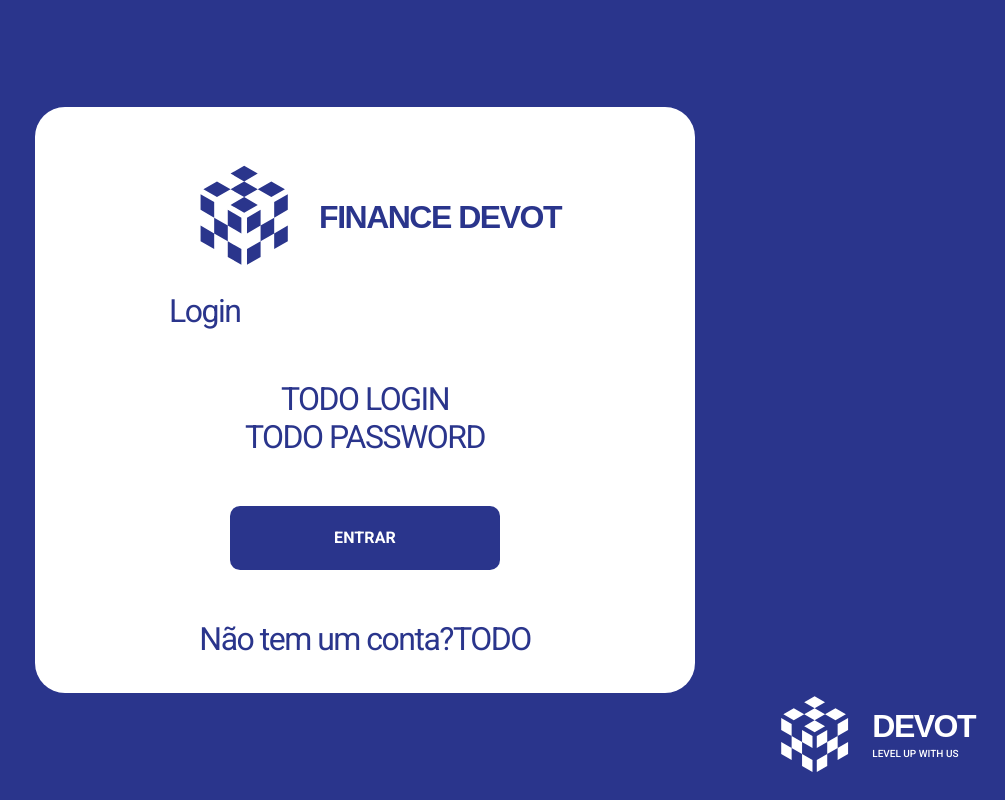
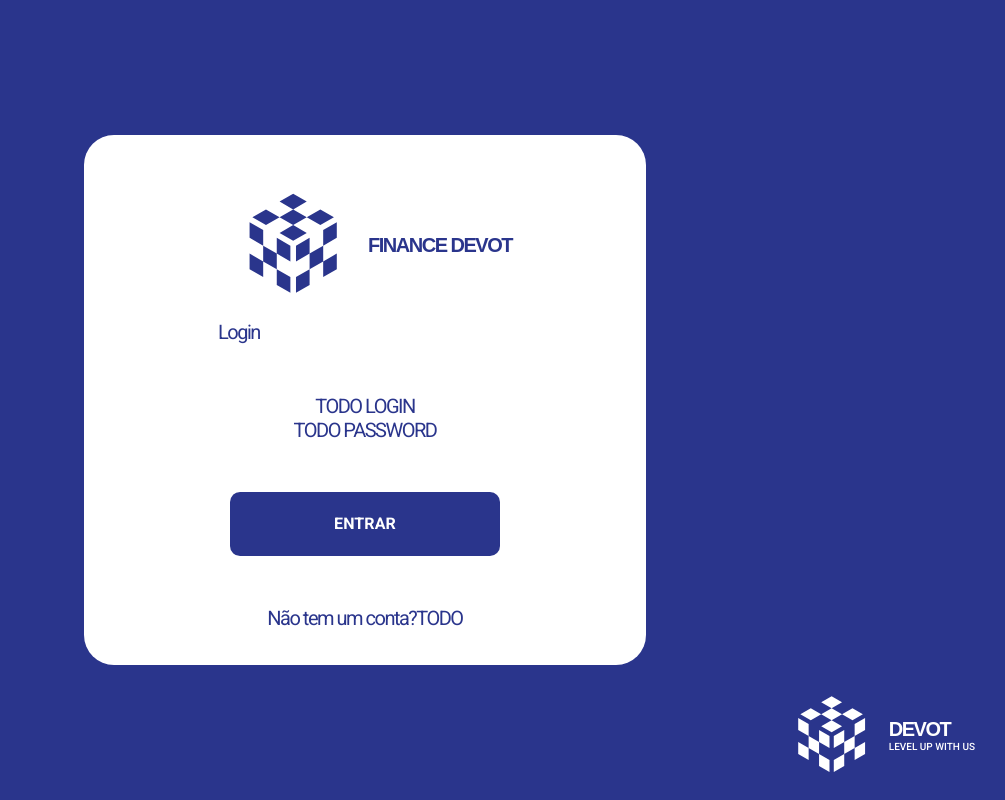
Before and after one commit to devot-academy/devot-finance-web, a Next.js app: page /login in a window 1280 px wide. Shown: the whole page, without its empty margins (275-1280 px from the left). Built offline with nearby package versions, Linux system fonts and the light colour scheme; a web font is replaced by a local one.

Commit message:
px to rem fonts

```diff
--- a/src/app/login/page.tsx
+++ b/src/app/login/page.tsx
@@ -1,7 +1,7 @@
 'use client'
 
 import React from 'react';
-import LoginTemplate from '../../components/template';
+import LoginTemplate from '../../components/templates/login';
 
 export default function Login() {
   return <LoginTemplate />;
--- a/src/components/atoms/text/styles.ts
+++ b/src/components/atoms/text/styles.ts
@@ -1,7 +1,7 @@
 import styled, { css } from 'styled-components'
 import { ITextProps } from './index'
 
-export type IType = keyof typeof typeMapper;
+export type IType = keyof typeof typeMapper
 type ITextComponent = Omit<ITextProps, 'children'>
 
 export const typeMapper = {
@@ -9,7 +9,7 @@
     textFormat: css`
       font-family: ${props => props.theme.FONTS.HEADING};
       font-weight: ${props => props.theme.FONTS.FONT_WEIGHTS.BOLD};
-      font-size: 32px;
+      font-size: 2rem;
       letter-spacing: -1.5px;
       text-align: left;
     `
@@ -18,7 +18,7 @@
     textFormat: css`
       font-family: ${props => props.theme.FONTS.BODY};
       font-weight: ${props => props.theme.FONTS.FONT_WEIGHTS.BOLD};
-      font-size: 40px;
+      font-size: 2.5rem;
       letter-spacing: -1.5px;
       text-align: left;
     `
@@ -27,7 +27,7 @@
     textFormat: css`
       font-family: ${props => props.theme.FONTS.BODY};
       font-weight: ${props => props.theme.FONTS.FONT_WEIGHTS.MEDIUM};
-      line-height: 18.75px;
+      line-height: 1.172rem;
       text-align: left;
     `
   },
@@ -35,7 +35,7 @@
     textFormat: css`
       font-family: ${props => props.theme.FONTS.BODY};
       font-weight: ${props => props.theme.FONTS.FONT_WEIGHTS.REGULAR};
-      font-size: 32px;
+      font-size: 2rem;
       letter-spacing: -1.5px;
       text-align: left;
     `
--- a/src/components/template/index.tsx
+++ b/src/components/templates/login/index.tsx
@@ -1,9 +1,9 @@
 import React from 'react'
 import * as S from './styles'
 
-import Icon from '../atoms/icon'
-import Text from '../atoms/text'
-import Button from '../molecules/button'
+import Icon from '../../atoms/icon'
+import Text from '../../atoms/text'
+import Button from '../../molecules/button'
 
 export default function LoginTemplate() {
     return <S.Container>
```
Also changed, not shown: src/components/atoms/icon/mapper.ts (+6 -6 lines), src/components/templates/login/styles.ts (renamed from src/components/template/styles.ts).
